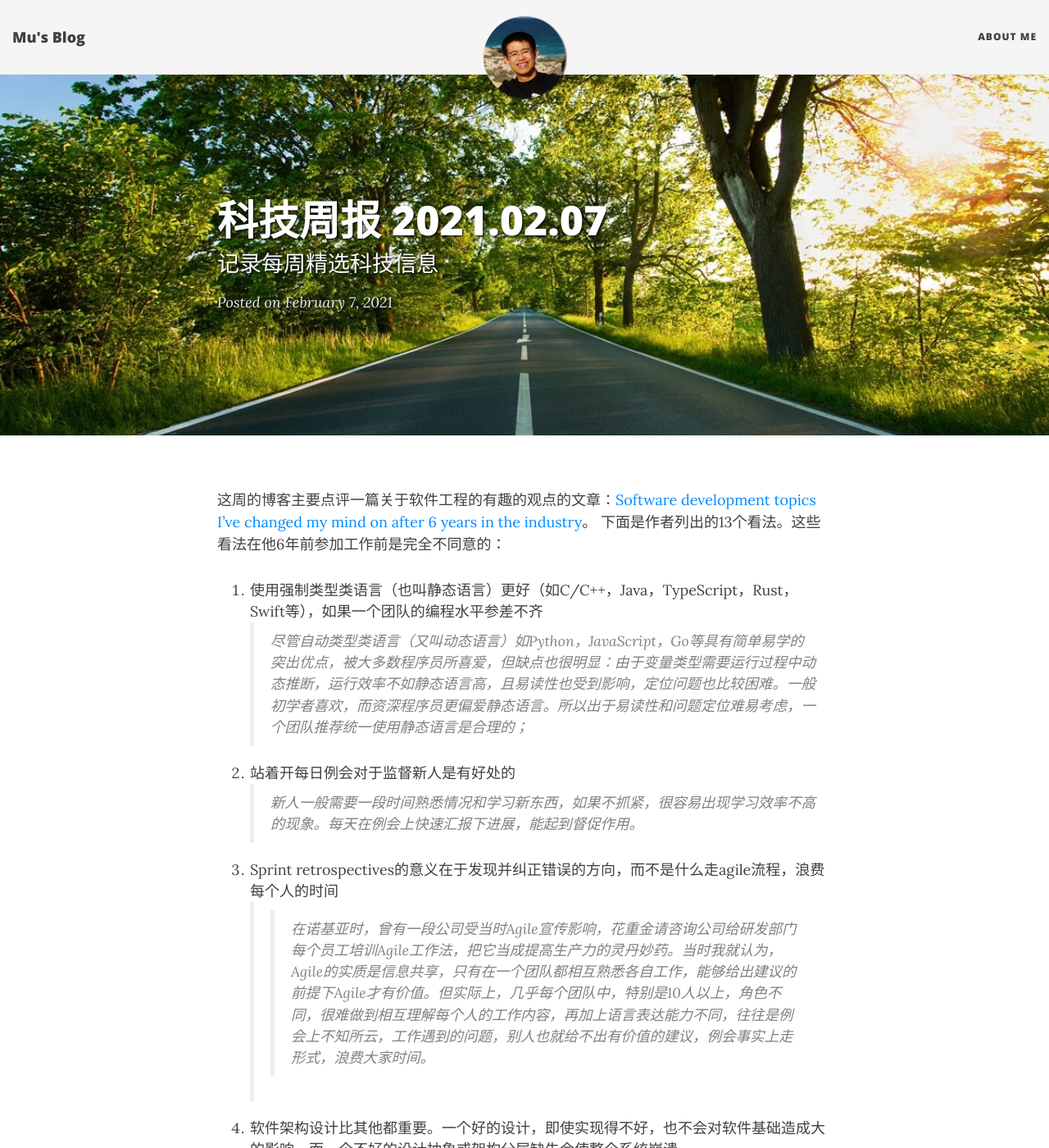
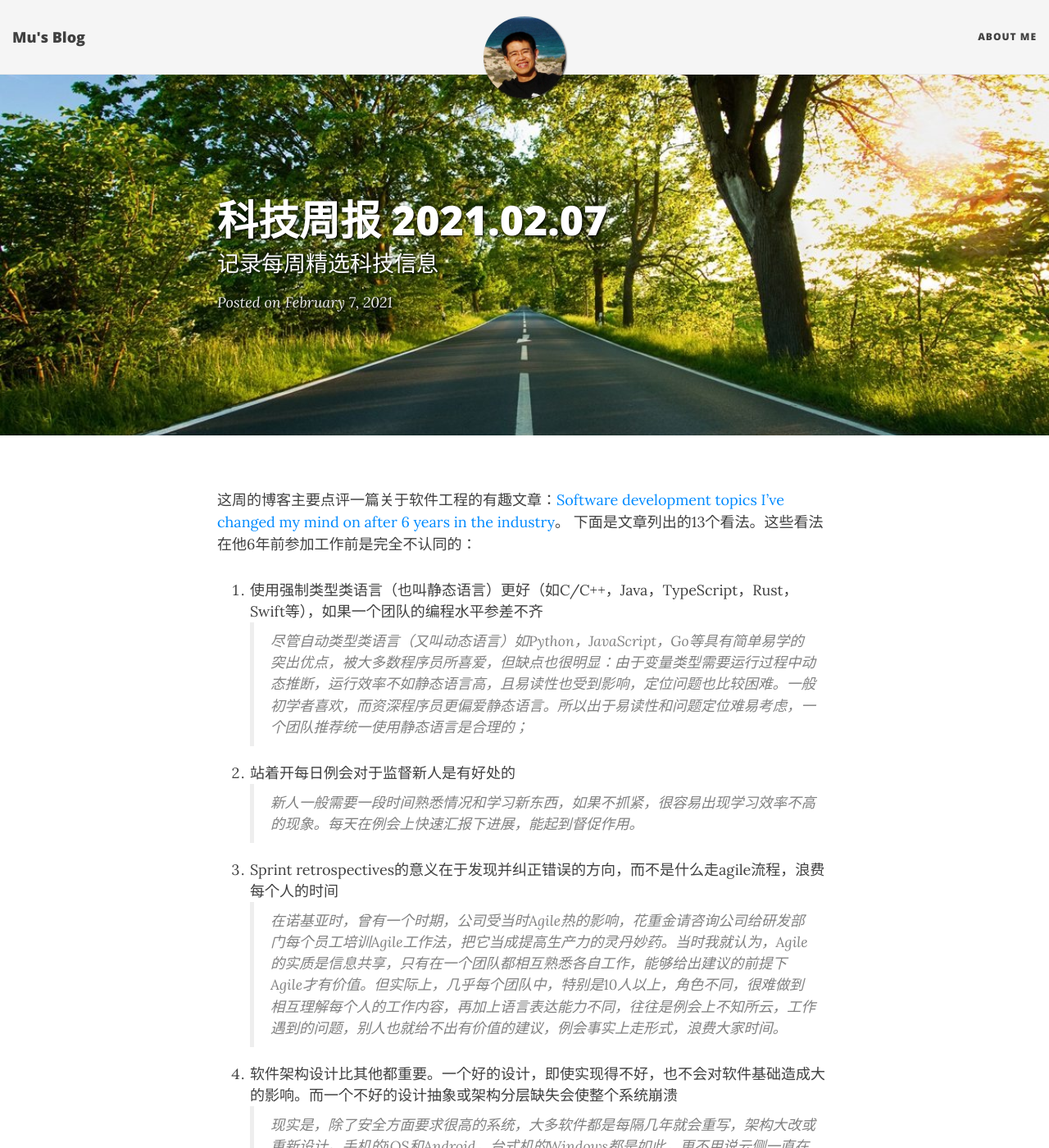
Before and after one commit to myang/myang.github.io, a Jekyll site: the page built from _posts/2021-02-07-sci-tech-blog.md, in a window 1280 px wide and 1400 px high. Shown: the whole window at 82% size. Built offline with Jekyll 4.4.1, drawn with Linux system fonts in a browser that asks for light colours; nearby versions of some CDN libraries.

Commit message:
Update 2021-02-07-sci-tech-blog.md

```diff
--- a/_posts/2021-02-07-sci-tech-blog.md
+++ b/_posts/2021-02-07-sci-tech-blog.md
@@ -6,8 +6,8 @@ bigimg: /img/path.jpg
 tags: Science，Technology
 ---
 
-这周的博客主要点评一篇关于软件工程的有趣的观点的文章：[Software development topics I've changed my mind on after 6 years in the industry](https://chriskiehl.com/article/thoughts-after-6-years)。
-下面是作者列出的13个看法。这些看法在他6年前参加工作前是完全不同意的：
+这周的博客主要点评一篇关于软件工程的有趣文章：[Software development topics I've changed my mind on after 6 years in the industry](https://chriskiehl.com/article/thoughts-after-6-years)。
+下面是文章列出的13个看法。这些看法在他6年前参加工作前是完全不认同的：
 
 1. 使用强制类型类语言（也叫静态语言）更好（如C/C++，Java，TypeScript，Rust，Swift等），如果一个团队的编程水平参差不齐
 >尽管自动类型类语言（又叫动态语言）如Python，JavaScript，Go等具有简单易学的突出优点，被大多数程序员所喜爱，但缺点也很明显：由于变量类型需要运行过程中动态推断，运行效率不如静态语言高，且易读性也受到影响，定位问题也比较困难。一般初学者喜欢，而资深程序员更偏爱静态语言。所以出于易读性和问题定位难易考虑，一个团队推荐统一使用静态语言是合理的；
@@ -16,7 +16,7 @@ tags: Science，Technology
 >新人一般需要一段时间熟悉情况和学习新东西，如果不抓紧，很容易出现学习效率不高的现象。每天在例会上快速汇报下进展，能起到督促作用。
 
 3. Sprint retrospectives的意义在于发现并纠正错误的方向，而不是什么走agile流程，浪费每个人的时间
->>在诺基亚时，曾有一段公司受当时Agile宣传影响，花重金请咨询公司给研发部门每个员工培训Agile工作法，把它当成提高生产力的灵丹妙药。当时我就认为，Agile的实质是信息共享，只有在一个团队都相互熟悉各自工作，能够给出建议的前提下Agile才有价值。但实际上，几乎每个团队中，特别是10人以上，角色不同，很难做到相互理解每个人的工作内容，再加上语言表达能力不同，往往是例会上不知所云，工作遇到的问题，别人也就给不出有价值的建议，例会事实上走形式，浪费大家时间。
+>在诺基亚时，曾有一个时期，公司受当时Agile热的影响，花重金请咨询公司给研发部门每个员工培训Agile工作法，把它当成提高生产力的灵丹妙药。当时我就认为，Agile的实质是信息共享，只有在一个团队都相互熟悉各自工作，能够给出建议的前提下Agile才有价值。但实际上，几乎每个团队中，特别是10人以上，角色不同，很难做到相互理解每个人的工作内容，再加上语言表达能力不同，往往是例会上不知所云，工作遇到的问题，别人也就给不出有价值的建议，例会事实上走形式，浪费大家时间。
 
 4. 软件架构设计比其他都重要。一个好的设计，即使实现得不好，也不会对软件基础造成大的影响。而一个不好的设计抽象或架构分层缺失会使整个系统崩溃
 >现实是，除了安全方面要求很高的系统，大多软件都是每隔几年就会重写，架构大改或重新设计。手机的iOS和Android，台式机的Windows都是如此，更不用说云侧一直在变，如SAAS，PAAS，Micro-service， Serverless等。所以我觉得没有必要追求可长期扩展的架构，只要能满足当前需求并考虑一定的灵活性就足够了。
```
